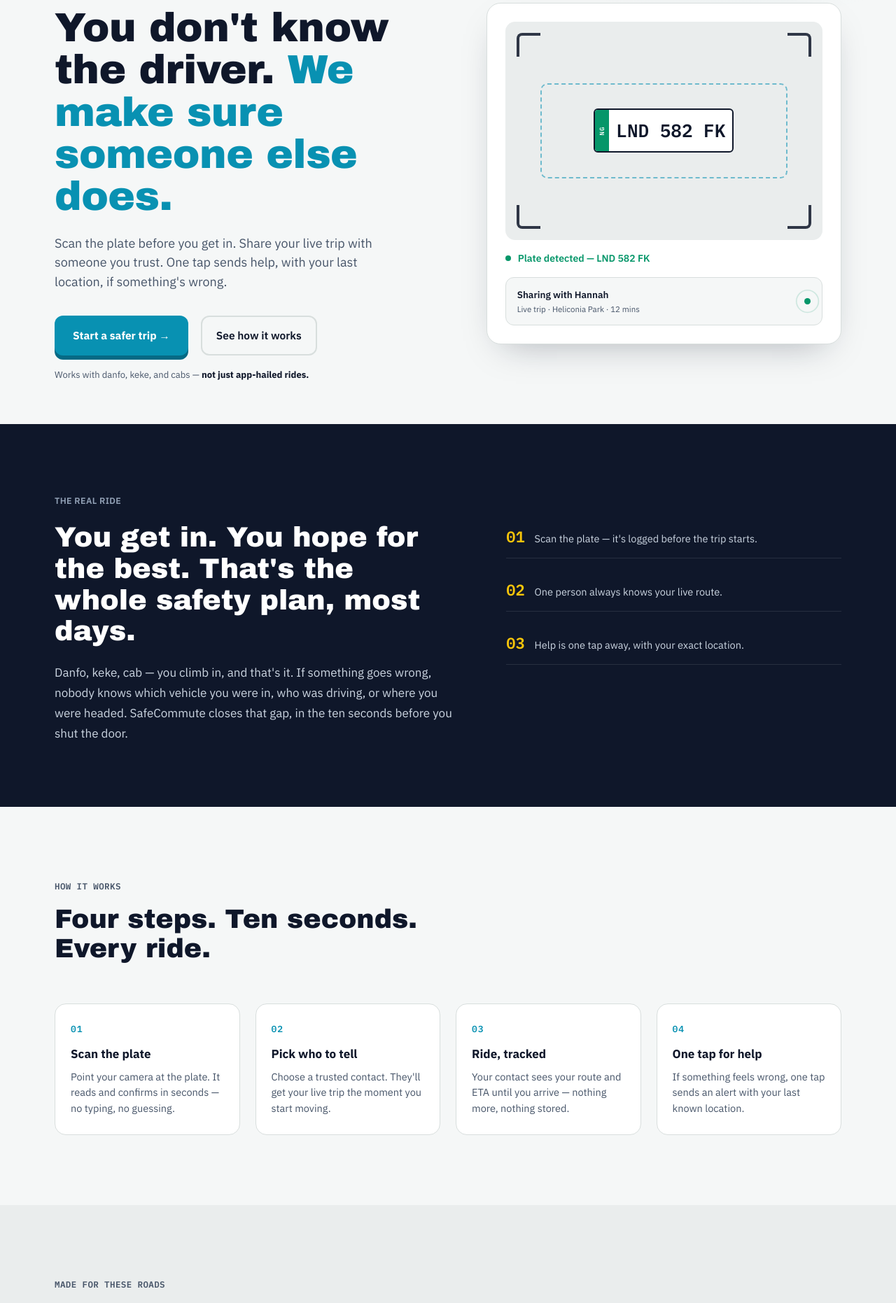
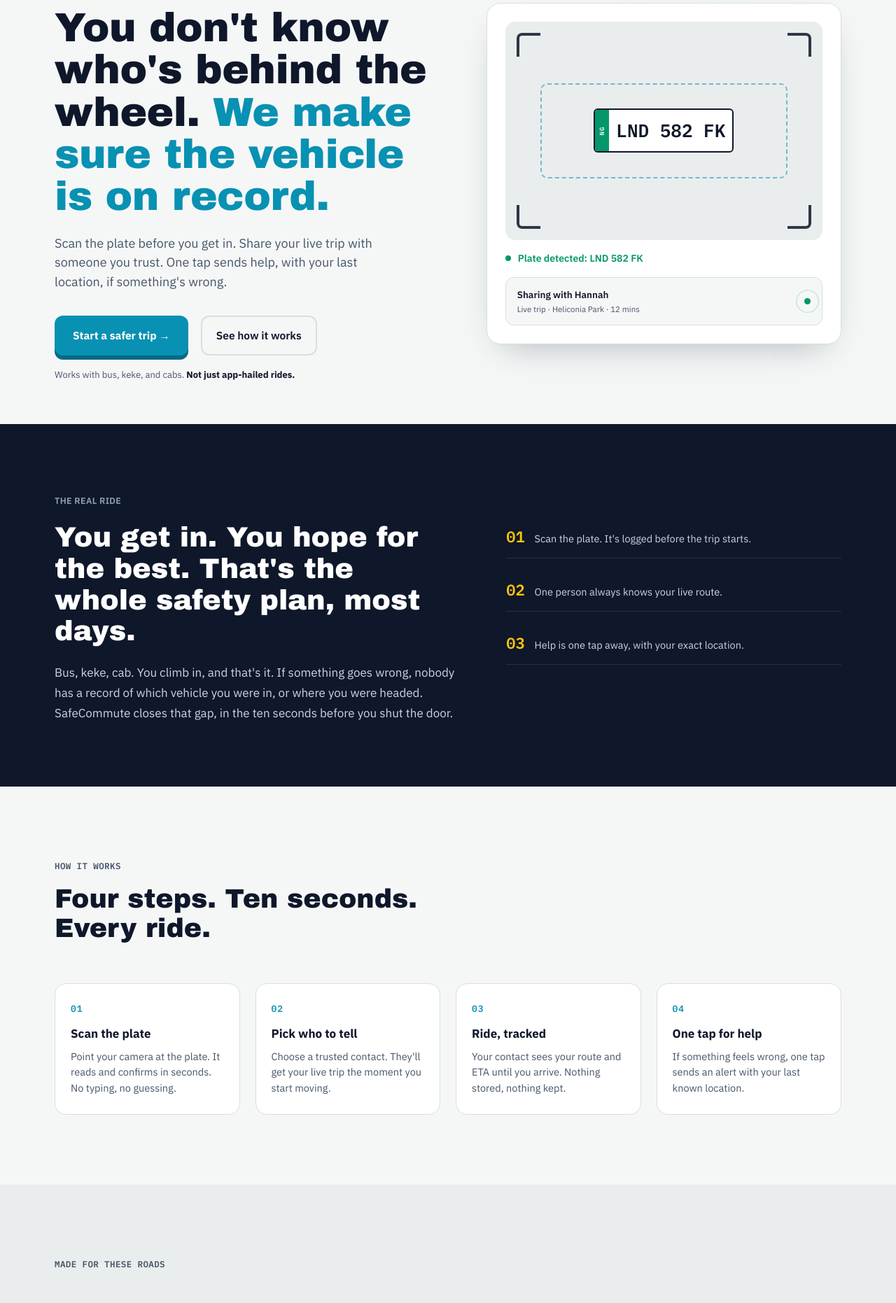
Before and after one commit to DesignedByJess/SafeCommute, a React (Vite) app in the folder frontend/: page / in a window 1280 px wide. Shown: the part 200-2062 px from the top of the page at 70% size. Built offline with nearby package versions, Linux system fonts and the light colour scheme; no server answers.

Commit message:
fix(landing): update copy — danfo→bus, fix driver/vehicle language, remove all em dashes, pricing markers→arrow

```diff
--- a/frontend/index.html
+++ b/frontend/index.html
@@ -13,7 +13,7 @@
     <link rel="preconnect" href="https://fonts.googleapis.com" />
     <link rel="preconnect" href="https://fonts.gstatic.com" crossorigin />
     <link href="https://fonts.googleapis.com/css2?family=Archivo+Black&family=IBM+Plex+Mono:wght@500;600&family=IBM+Plex+Sans:wght@400;500;600;700&family=Inter:wght@400;500;600;700&display=swap" rel="stylesheet" />
-    <title>SafeCommute</title>
+    <title>SafeCommute: Know whose car you're getting into</title>
   </head>
   <body class="font-sans antialiased text-gray-900 bg-gray-100">
     <div id="root"></div>
--- a/frontend/src/features/marketing/LandingPage.css
+++ b/frontend/src/features/marketing/LandingPage.css
@@ -690,7 +690,7 @@
   gap: 9px;
 }
 .landing .lp-price-list li::before {
-  content: '—';
+  content: '\2192';
   color: var(--teal);
   flex-shrink: 0;
 }
--- a/frontend/src/features/marketing/LandingPage.tsx
+++ b/frontend/src/features/marketing/LandingPage.tsx
@@ -19,7 +19,7 @@ export default function LandingPage() {
       plate.style.opacity = '1'
       plate.style.transform = 'none'
       status.classList.add('lp-ok')
-      statusTxt.textContent = 'Plate detected — LND 582 FK'
+      statusTxt.textContent = 'Plate detected: LND 582 FK'
       trip.style.opacity = '1'
       trip.style.transform = 'none'
       return
@@ -52,7 +52,7 @@ export default function LandingPage() {
       plate.style.opacity = '1'
       plate.style.transform = 'scale(1)'
       status.classList.add('lp-ok')
-      statusTxt.textContent = 'Plate detected \u2014 LND 582 FK'
+      statusTxt.textContent = 'Plate detected: LND 582 FK'
     }, 1700)
 
     setTimeout(() => {
@@ -152,8 +152,8 @@ export default function LandingPage() {
               <span className="lp-eyebrow-label">BUILT FOR PORT HARCOURT ROADS</span>
             </div>
             <h1 className="lp-hero-h">
-              You don&apos;t know the driver.{' '}
-              <span className="lp-hl">We make sure someone else does.</span>
+              You don&apos;t know who&apos;s behind the wheel.{' '}
+              <span className="lp-hl">We make sure the vehicle is on record.</span>
             </h1>
             <p className="lp-hero-sub">
               Scan the plate before you get in. Share your live trip with someone you trust.
@@ -164,7 +164,7 @@ export default function LandingPage() {
               <a href="#how" className="lp-btn-ghost">See how it works</a>
             </div>
             <p className="lp-hero-note">
-              Works with danfo, keke, and cabs &mdash; <b>not just app-hailed rides.</b>
+              Works with bus, keke, and cabs. <b>Not just app-hailed rides.</b>
             </p>
           </div>
 
@@ -203,15 +203,15 @@ export default function LandingPage() {
             <span className="lp-eyebrow-label">THE REAL RIDE</span>
             <h2>You get in. You hope for the best. That&apos;s the whole safety plan, most days.</h2>
             <p>
-              Danfo, keke, cab &mdash; you climb in, and that&apos;s it. If something goes wrong,
-              nobody knows which vehicle you were in, who was driving, or where you were headed.
+              Bus, keke, cab. You climb in, and that&apos;s it. If something goes wrong,
+              nobody has a record of which vehicle you were in, or where you were headed.
               SafeCommute closes that gap, in the ten seconds before you shut the door.
             </p>
           </div>
           <div className="lp-stat-plate">
             <div className="lp-stat-row">
               <span className="lp-num lp-mono">01</span>
-              <span className="lp-lbl">Scan the plate &mdash; it&apos;s logged before the trip starts.</span>
+              <span className="lp-lbl">Scan the plate. It&apos;s logged before the trip starts.</span>
             </div>
             <div className="lp-stat-row">
               <span className="lp-num lp-mono">02</span>
@@ -235,7 +235,7 @@ export default function LandingPage() {
             <div className="lp-step lp-rv">
               <div className="lp-idx">01</div>
               <h3>Scan the plate</h3>
-              <p>Point your camera at the plate. It reads and confirms in seconds &mdash; no typing, no guessing.</p>
+              <p>Point your camera at the plate. It reads and confirms in seconds. No typing, no guessing.</p>
             </div>
             <div className="lp-step lp-rv">
               <div className="lp-idx">02</div>
@@ -245,7 +245,7 @@ export default function LandingPage() {
             <div className="lp-step lp-rv">
               <div className="lp-idx">03</div>
               <h3>Ride, tracked</h3>
-              <p>Your contact sees your route and ETA until you arrive &mdash; nothing more, nothing stored.</p>
+              <p>Your contact sees your route and ETA until you arrive. Nothing stored, nothing kept.</p>
             </div>
             <div className="lp-step lp-rv">
               <div className="lp-idx">04</div>
@@ -264,8 +264,8 @@ export default function LandingPage() {
               <div className="lp-made-item">
                 <span className="lp-mk">01 /</span>
                 <div>
-                  <h4>Danfo, keke, and cabs</h4>
-                  <p>Not just app-hailed rides &mdash; SafeCommute works with whatever you flag down.</p>
+                  <h4>Bus, keke, and cabs</h4>
+                  <p>Not just app-hailed rides. SafeCommute works with whatever you flag down.</p>
                 </div>
               </div>
               <div className="lp-made-item">
```
